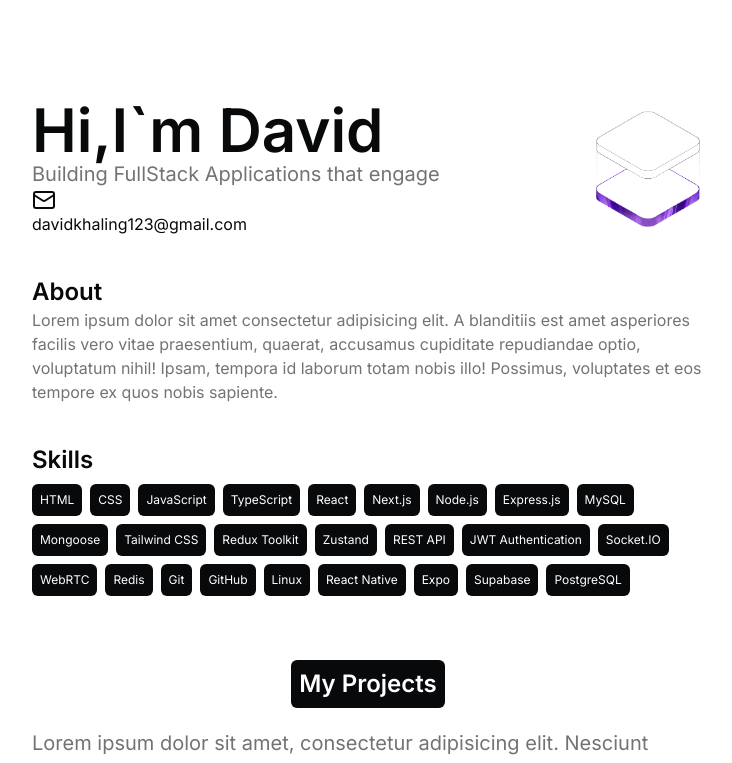
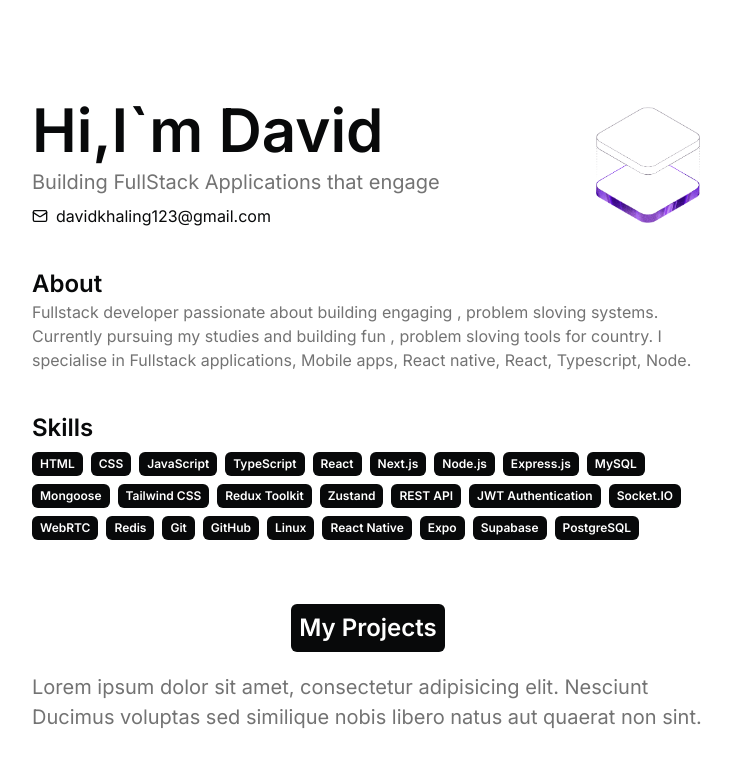
Before and after one commit to David-Rai/portfolio, a React (Vite) app: page / in a window 1280 px wide. Shown: the top 763 px of the page, without its empty margins (272-1004 px from the left). Built offline with nearby package versions, Linux system fonts and the light colour scheme.

Commit message:
Fix:Proper stlying lineheights are fixed

```diff
--- a/src/components/About.jsx
+++ b/src/components/About.jsx
@@ -4,12 +4,11 @@ const About = () => {
   return (
     <div className="w-full pb-10">
       <h1 className="">About</h1>
-      <p>
-        Lorem ipsum dolor sit amet consectetur adipisicing elit. A blanditiis
-        est amet asperiores facilis vero vitae praesentium, quaerat, accusamus
-        cupiditate repudiandae optio, voluptatum nihil! Ipsam, tempora id
-        laborum totam nobis illo! Possimus, voluptates et eos tempore ex quos
-        nobis sapiente.
+      <p className="text-[16px]">
+        Fullstack developer passionate about building engaging , problem sloving
+        systems. Currently pursuing my studies and building fun , problem sloving
+        tools for country. I specialise in Fullstack applications, Mobile
+        apps, React native, React, Typescript, Node.
       </p>
     </div>
   );
--- a/src/components/Skills.jsx
+++ b/src/components/Skills.jsx
@@ -16,8 +16,8 @@ const Skills = () => {
 };
 
 const SkillChild = ({ s }) => {
-  return <div className="bg-text rounded-md flex items-center justify-center p-2">
-    <p className="text-bg text-xs">{s}</p>
+  return <div className="bg-text rounded-md flex items-center justify-center py-1 px-2">
+    <p className="text-bg text-xs font-semibold">{s}</p>
   </div>;
 };
 
--- a/src/components/TopHeading.jsx
+++ b/src/components/TopHeading.jsx
@@ -1,5 +1,5 @@
 import React from "react";
-import {Mail} from 'lucide-react'
+import { Mail } from "lucide-react";
 import mainImage from "../assets/hero.png";
 
 const TopHeading = () => {
@@ -7,10 +7,13 @@ const TopHeading = () => {
     <div className="w-full pt-[100px] flex items-center justify-between pb-10">
       <div className="left w-full">
         <h1 className="text-6xl font-semibold">Hi,I`m David</h1>
-        <h2 className="text-xl text-text-secondary">Building FullStack Applications that engage</h2>
-        <h3 className="text-md hover:underline cursor-pointer text-text">
-          <Mail />
-          davidkhaling123@gmail.com</h3>
+        <h2 className="text-xl text-text-secondary py-2">
+          Building FullStack Applications that engage
+        </h2>
+        <h3 className="text-md hover:underline cursor-pointer text-text flex items-center justify-start gap-2">
+          <Mail size={16} />
+          davidkhaling123@gmail.com
+        </h3>
       </div>
       <div className="right h-full w-[20%]">
         <img src={mainImage} />
```
